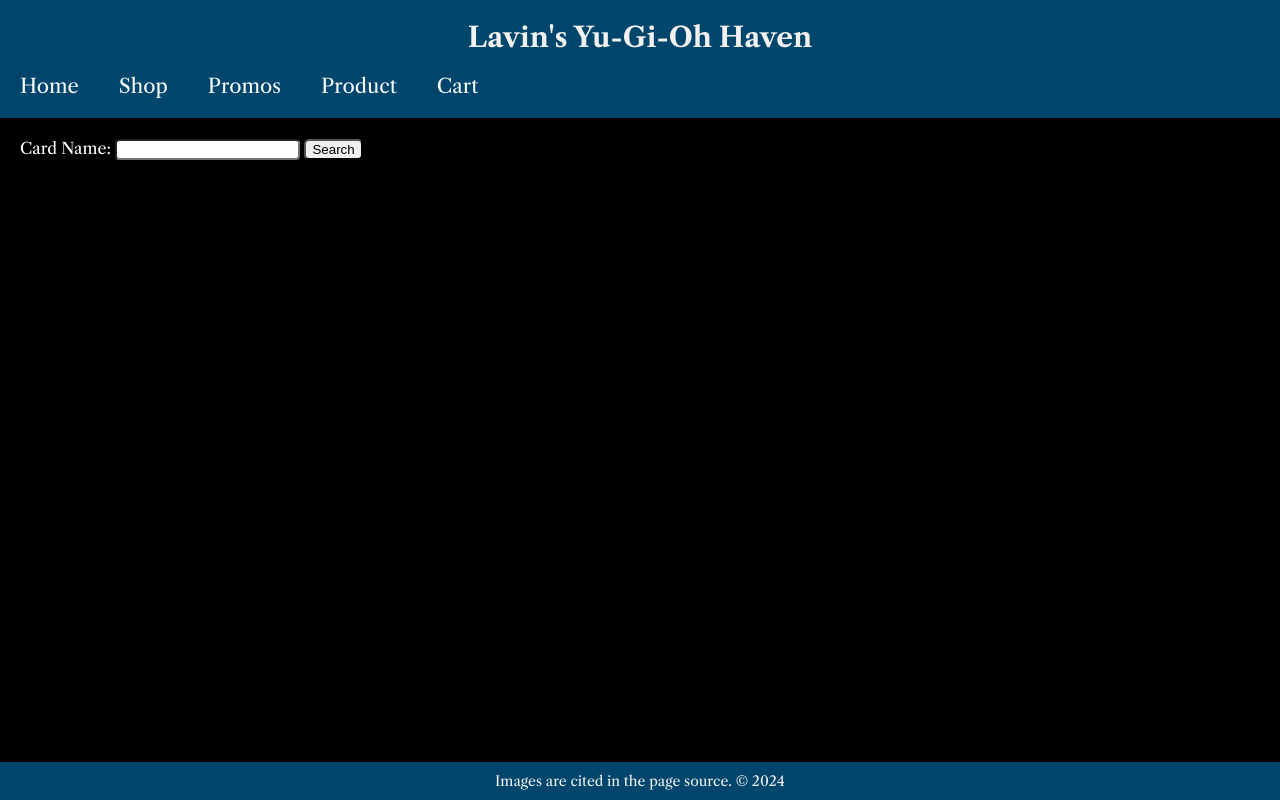
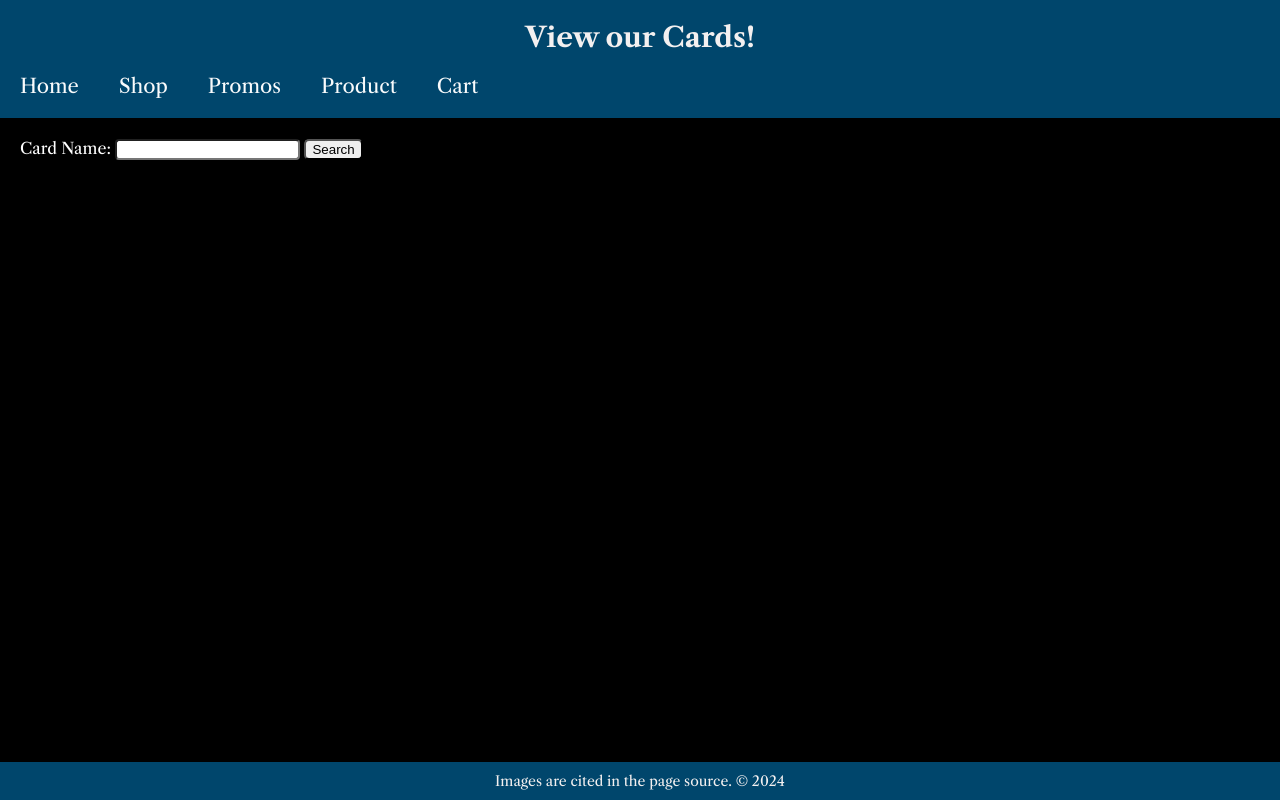
Before and after one commit to Jonayet10/Yu-Gi-Oh-E-Commerce-Store, a website: page public/product.html in a window 1280 px wide. Drawn offline with nearby package versions, Linux system fonts and the light colour scheme.

Commit message:
Update product.html

```diff
--- a/public/product.html
+++ b/public/product.html
@@ -20,7 +20,7 @@
 </head>
 <body>
     <header class="main-header">
-        <h1>Lavin's Yu-Gi-Oh Haven</h1>
+        <h1>View our Cards!</h1>
         <nav>
             <ul>
                 <li><a href="index.html">Home</a></li>
```
